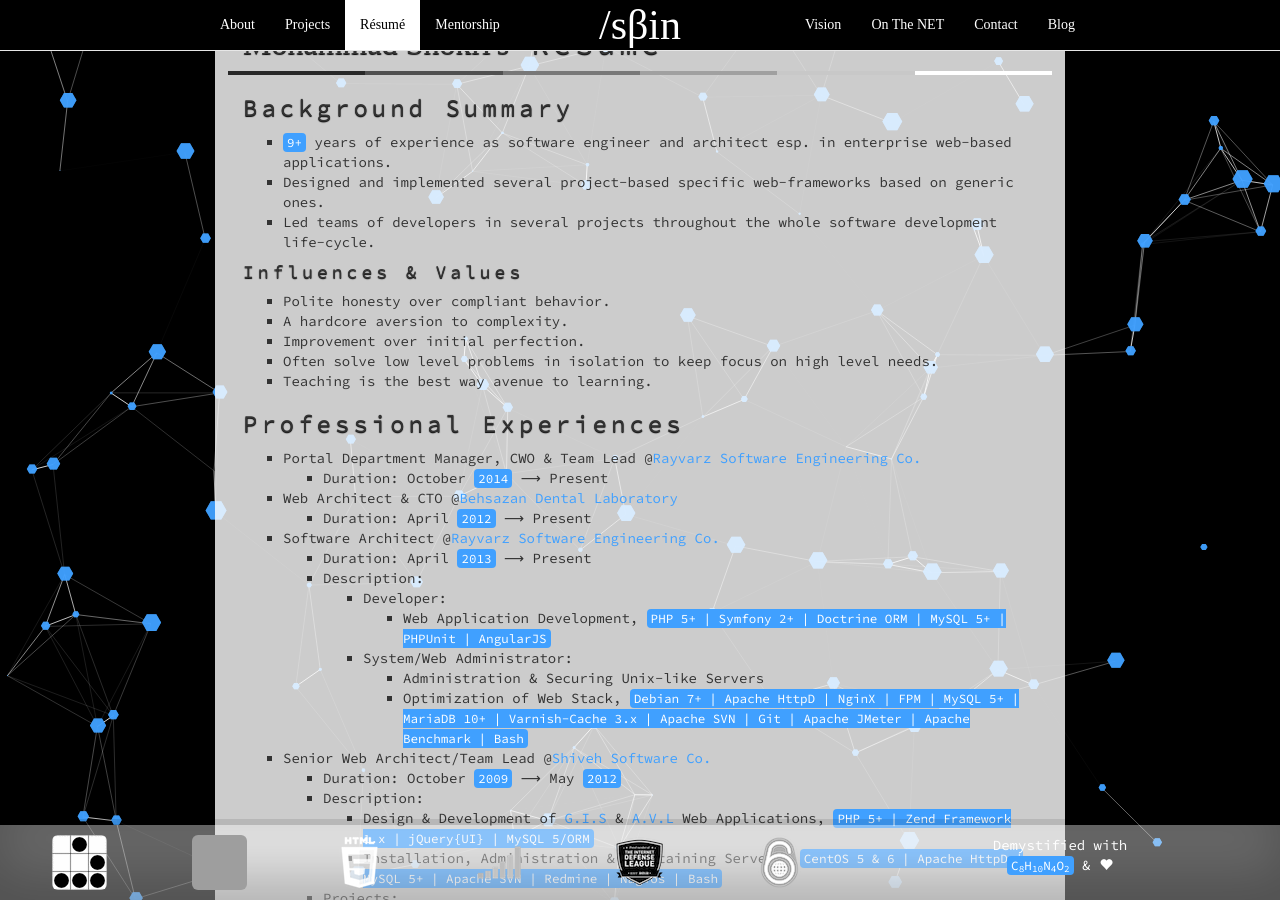
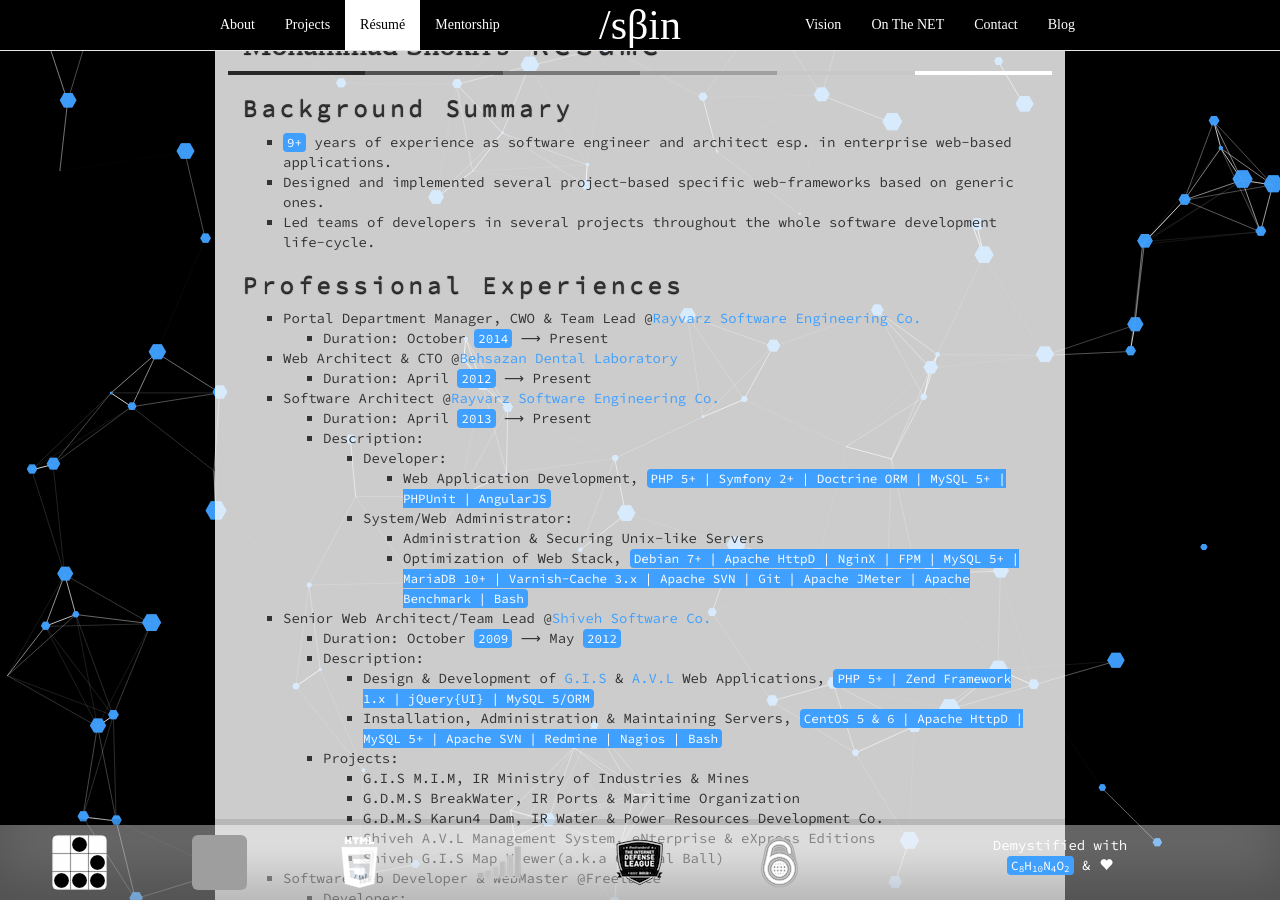
Before and after one commit to slashsBin/slashsBin.github.io, a Jekyll site: the page built from index.html, in a window 1280 px wide and 900 px high, scrolled down 2572 px. Built offline with Jekyll 4.4.1, drawn with Linux system fonts in a browser that asks for light colours; nearby versions of some CDN libraries; some web fonts are replaced; grey boxes are pictures that could not be loaded.

Commit message:
Update "CV" Mask

```diff
--- a/_includes/masks/CV.html
+++ b/_includes/masks/CV.html
@@ -6,15 +6,6 @@
     <li><code>{{ site.time | date: "%Y" | minus: 2006 }}+</code> years of experience as software engineer and architect esp. in enterprise web-based applications.</li>
     <li>Designed and implemented several project-based specific web-frameworks based on generic ones.</li>
     <li>Led teams of developers in several projects throughout the whole software development life-cycle.</li>
-</ul>
-
-<h4 id="valuez">Influences &amp; Values</h4>
-<ul>
-    <li>Polite honesty over compliant behavior.</li>
-    <li>A hardcore aversion to complexity.</li>
-    <li>Improvement over initial perfection.</li>
-    <li>Often solve low level problems in isolation to keep focus on high level needs.</li>
-    <li>Teaching is the best way avenue to learning.</li>
 </ul>
 
 <h3 id="experiences">Professional Experiences</h3>
```
